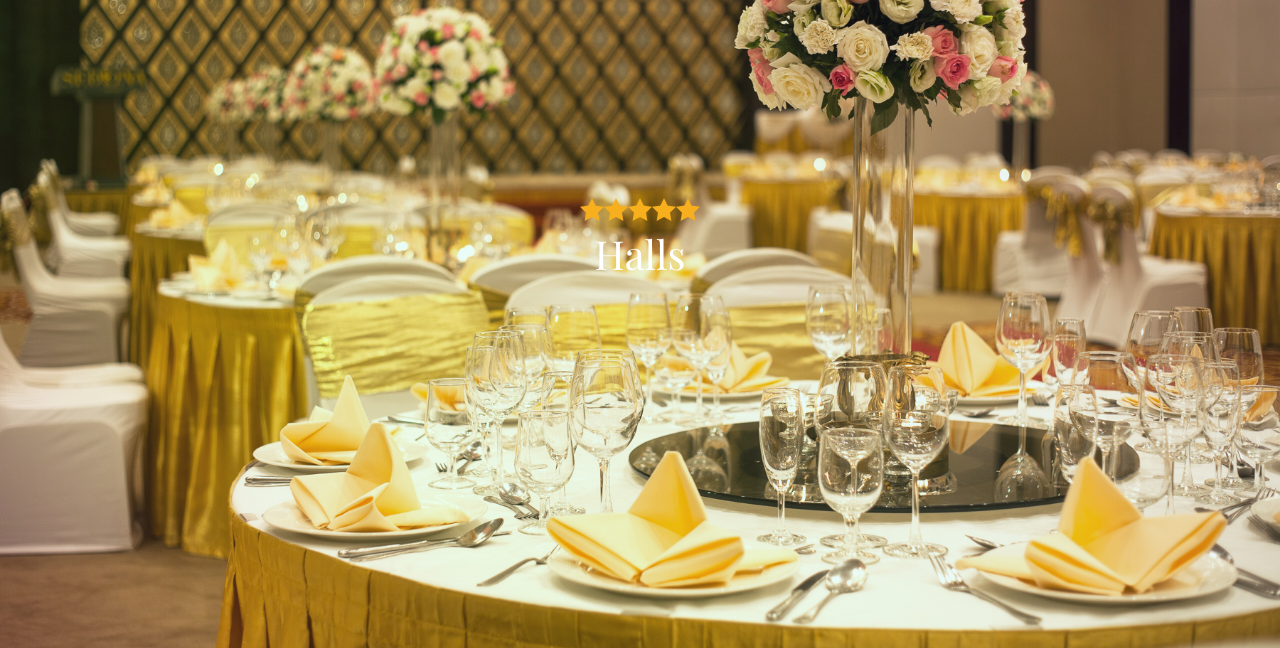
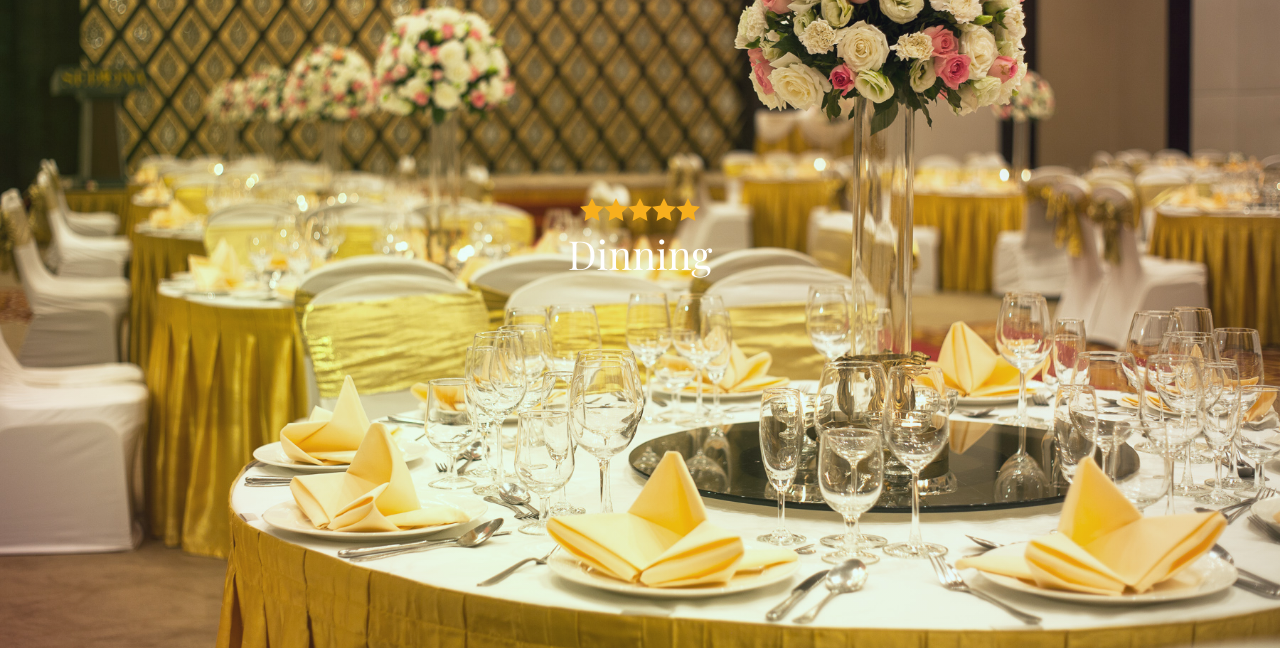
Before and after one commit to NangSinnShweYee/hotel, a Laravel app: page /dining in a window 1280 px wide. Shown: the part 108-756 px from the top of the page. Run offline with Laravel 8, Linux system fonts and the light colour scheme; some web fonts are replaced.

Commit message:
Update dining.blade.php

```diff
--- a/resources/views/frontend/dining.blade.php
+++ b/resources/views/frontend/dining.blade.php
@@ -11,7 +11,7 @@
 				   			<div class="col-md-6 col-md-offset-3 slider-text">
 				   				<div class="slider-text-inner text-center">
 				   					<span><i class="icon-star-full"></i><i class="icon-star-full"></i><i class="icon-star-full"></i><i class="icon-star-full"></i><i class="icon-star-full"></i></span>
-				   					<h1>Halls</h1>
+				   					<h1>Dinning</h1>
 
 				   				</div>
 				   			</div>
```
